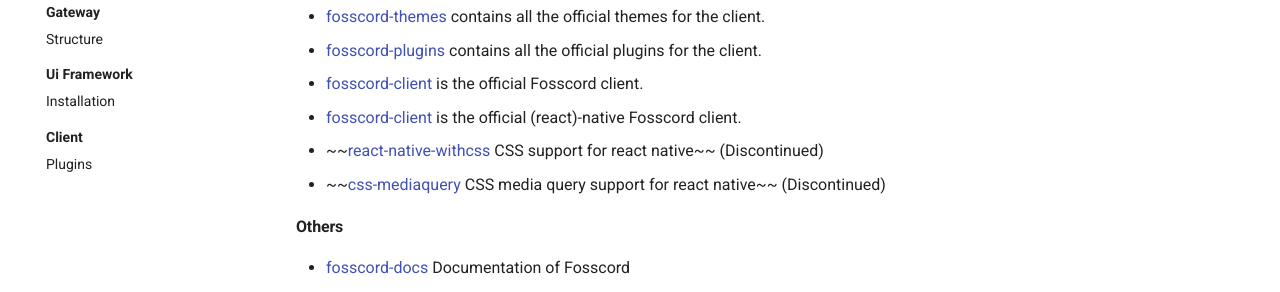
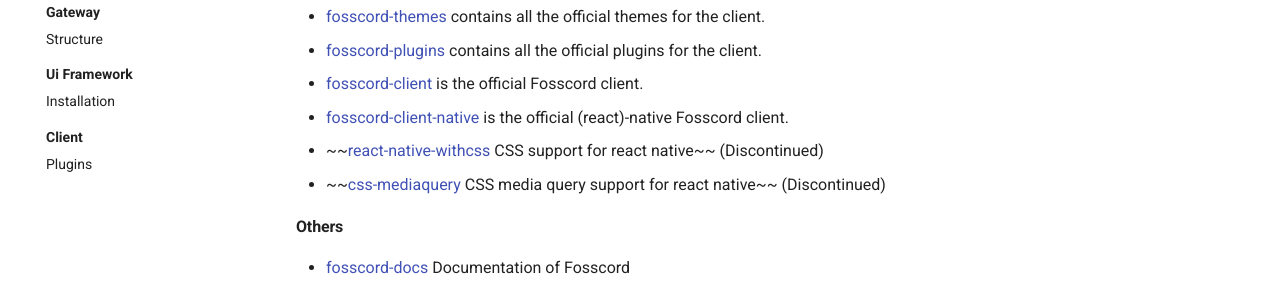
Before and after one commit to spacebarchat/docs, an MkDocs documentation site: the page built from docs/resources.md, in a window 1280 px wide and 900 px high, scrolled down 748 px. Shown: the part 383-675 px from the top of the window. Built offline with MkDocs 1.6.1 and Material for MkDocs 9.7.7, drawn with Linux system fonts in a browser that asks for light colours; comment, search, counter and statistics services are not loaded.

Commit message:
Update resources.md

```diff
--- a/docs/resources.md
+++ b/docs/resources.md
@@ -31,7 +31,7 @@
 -   [fosscord-themes](https://github.com/fosscord/fosscord-themes) contains all the official themes for the client.
 -   [fosscord-plugins](https://github.com/fosscord/fosscord-plugins) contains all the official plugins for the client.
 -   [fosscord-client](https://github.com/fosscord/fosscord-client) is the official Fosscord client.
--   [fosscord-client](https://github.com/fosscord/fosscord-client-native) is the official (react)-native Fosscord client.
+-   [fosscord-client-native](https://github.com/fosscord/fosscord-client-native) is the official (react)-native Fosscord client.
 -   ~~[react-native-withcss](https://github.com/fosscord/react-native-withcss) CSS support for react native~~ (Discontinued)
 -   ~~[css-mediaquery](https://github.com/fosscord/css-mediaquery) CSS media query support for react native~~ (Discontinued)
 
```
